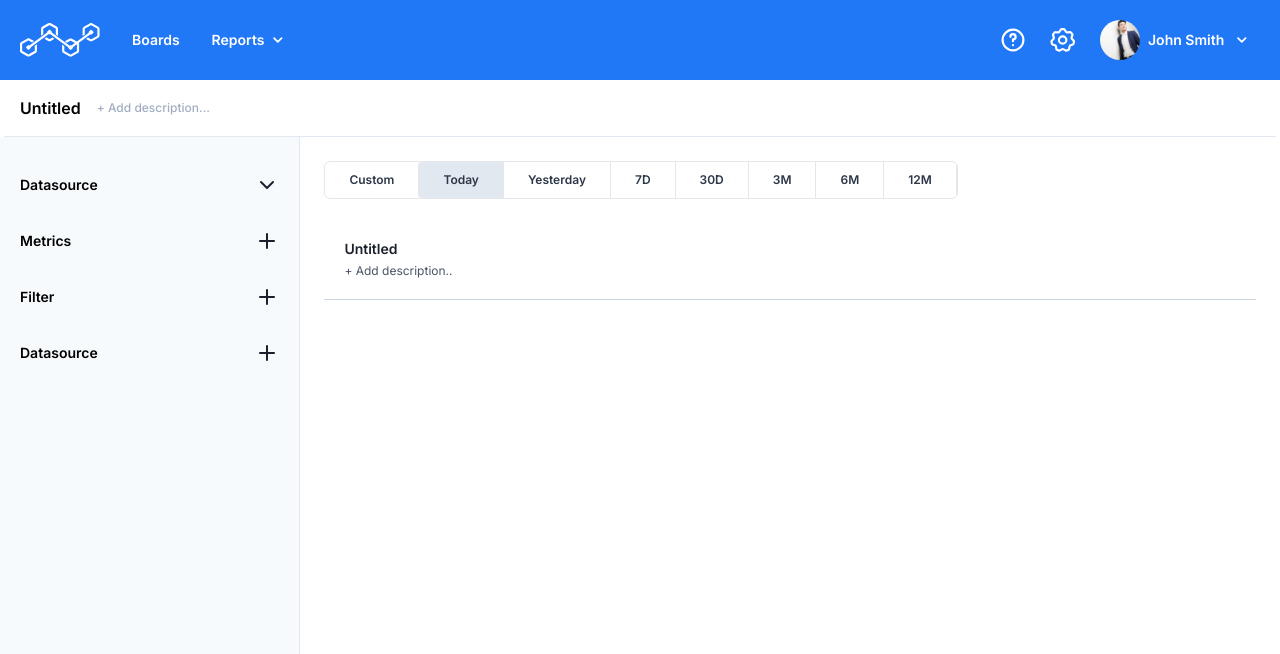
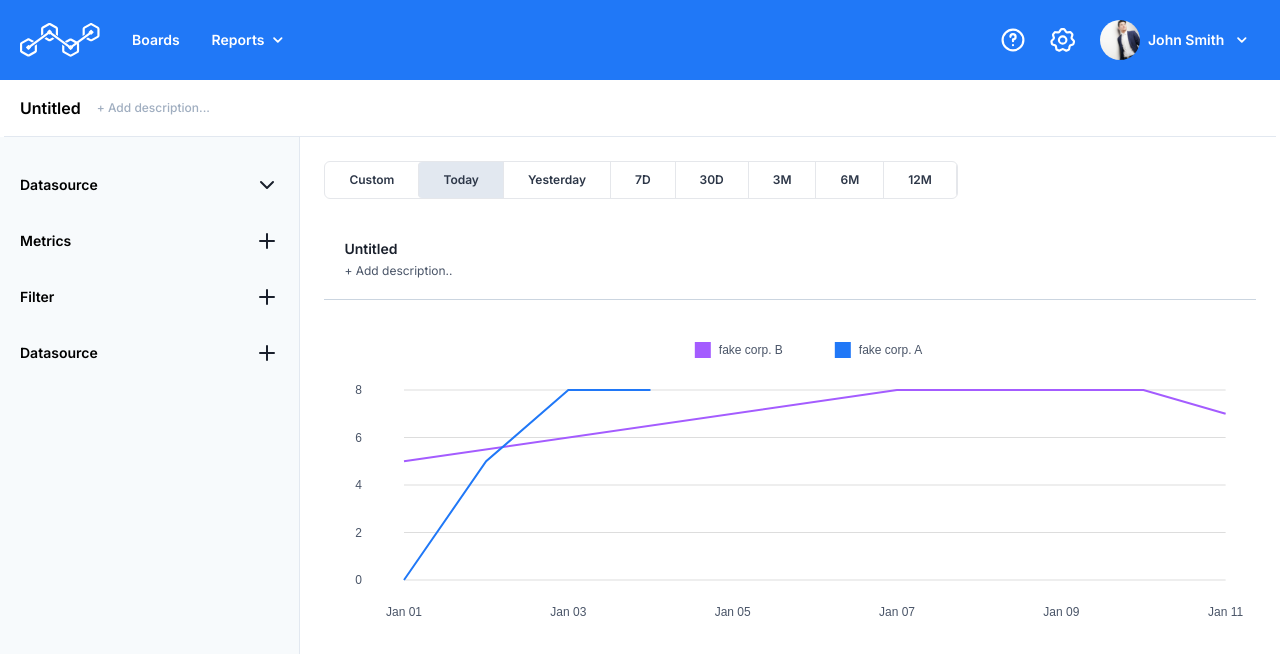
Before and after one commit to tuliodev/chart-builder-web, a Next.js app: page / in a window 1280 px wide. Shown: the top 654 px of the page. Built offline with nearby package versions, Linux system fonts and the light colour scheme.

Commit message:
feature: implement line chart component with nivo charts

```diff
--- a/package.json
+++ b/package.json
@@ -9,6 +9,8 @@
     "lint": "next lint"
   },
   "dependencies": {
+    "@nivo/core": "^0.84.0",
+    "@nivo/line": "^0.84.0",
     "@radix-ui/react-accordion": "^1.1.2",
     "@radix-ui/react-avatar": "^1.0.4",
     "@radix-ui/react-checkbox": "^1.0.4",
@@ -16,8 +18,11 @@
     "@radix-ui/react-slot": "^1.0.2",
     "class-variance-authority": "^0.7.0",
     "clsx": "^2.1.0",
+    "d3-interpolate": "^3.0.1",
+    "d3-scale": "^4.0.2",
     "lucide-react": "^0.314.0",
     "next": "14.1.0",
+    "nivo": "^0.31.0",
     "react": "^18",
     "react-dom": "^18",
     "tailwind-merge": "^2.2.1",
--- a/src/components/ChartCard.tsx
+++ b/src/components/ChartCard.tsx
@@ -1,11 +1,14 @@
 import { useContext } from "react";
+
+import LineChart from "./LineChart";
 
 import { DatasourceContext } from "@/contexts/Datasource";
 
 export default function ChartCard() {
   const { currentProjectInfo } = useContext(DatasourceContext);
   return (
-    <div className="border-b border-[#CBD5E0] w-full p-5">
+    <div className="w-full">
+      <div className="border-b border-[#CBD5E0] p-5">
         <div className="flex flex-col items-start justify-start gap-1">
           <p className="text-sm font-semibold text-[#1A202C]">
             {currentProjectInfo.title}
@@ -15,5 +18,9 @@ export default function ChartCard() {
           </p>
         </div>
       </div>
+      <div className="w-full h-[300px] mt-10">
+        <LineChart />
+      </div>
+    </div>
   );
 }
--- /dev/null
+++ b/src/components/LineChart.tsx
@@ -0,0 +1,137 @@
+import dynamic from "next/dynamic";
+
+// import { ResponsiveLine } from "@nivo/line";
+
+const ResponsiveLine = dynamic(
+  () => import("@nivo/line").then((module) => module.ResponsiveLine),
+  { ssr: false },
+);
+
+const data = [
+  {
+    data: [
+      {
+        x: "2018-01-01",
+        y: 0,
+      },
+      {
+        x: "2018-01-02",
+        y: 5,
+      },
+      {
+        x: "2018-01-03",
+        y: 8,
+      },
+      {
+        x: "2018-01-04",
+        y: 8,
+      },
+    ],
+    id: "fake corp. A",
+  },
+  {
+    data: [
+      {
+        x: "2018-01-01",
+        y: 5,
+      },
+
+      {
+        x: "2018-01-07",
+        y: 8,
+      },
+      {
+        x: "2018-01-08",
+        y: 8,
+      },
+
+      {
+        x: "2018-01-10",
+        y: 8,
+      },
+      {
+        x: "2018-01-11",
+        y: 7,
+      },
+    ],
+    id: "fake corp. B",
+  },
+];
+
+const theme = {
+  text: {
+    fontSize: "12px",
+    fill: "#4A5568",
+    fontWeight: "normal",
+  },
+};
+
+const LineChart = () => (
+  <ResponsiveLine
+    data={data}
+    theme={theme}
+    animate
+    axisBottom={{
+      format: "%b %d",
+      tickValues: 6,
+      tickSize: 0,
+      tickPadding: 25,
+    }}
+    axisLeft={{
+      legend: "",
+      legendOffset: 12,
+      tickSize: 0,
+      tickPadding: 42,
+      tickValues: 5,
+    }}
+    curve="linear"
+    margin={{
+      bottom: 60,
+      left: 80,
+      right: 30,
+      top: 50,
+    }}
+    enablePoints={false}
+    useMesh
+    xFormat="time:%Y-%m-%d"
+    xScale={{
+      format: "%Y-%m-%d",
+      precision: "day",
+      type: "time",
+      useUTC: false,
+    }}
+    yScale={{
+      type: "linear",
+    }}
+    gridXValues={6}
+    gridYValues={4}
+    enableGridX={false}
+    colors={[
+      "#2078F7",
+      "#A45CFF",
+      "#FF6F61",
+      "#FFD166",
+      "#06D6A0",
+      "#FFCE56",
+      "#118AB2",
+      "#EF476F",
+      "#FF9D5C",
+      "#8338EC",
+      "#FFC857",
+    ]}
+    enableCrosshair={false}
+    legends={[
+      {
+        anchor: "top",
+        direction: "row",
+        itemHeight: 100,
+        itemWidth: 100,
+        translateX: 0,
+        translateY: -90,
+        itemsSpacing: 40,
+      },
+    ]}
+  />
+);
+
+export default LineChart;
```
Also changed, not shown: 1 other file (tests, documents, lock files or other folders). Lines whose indentation alone changed are shown as unchanged.
